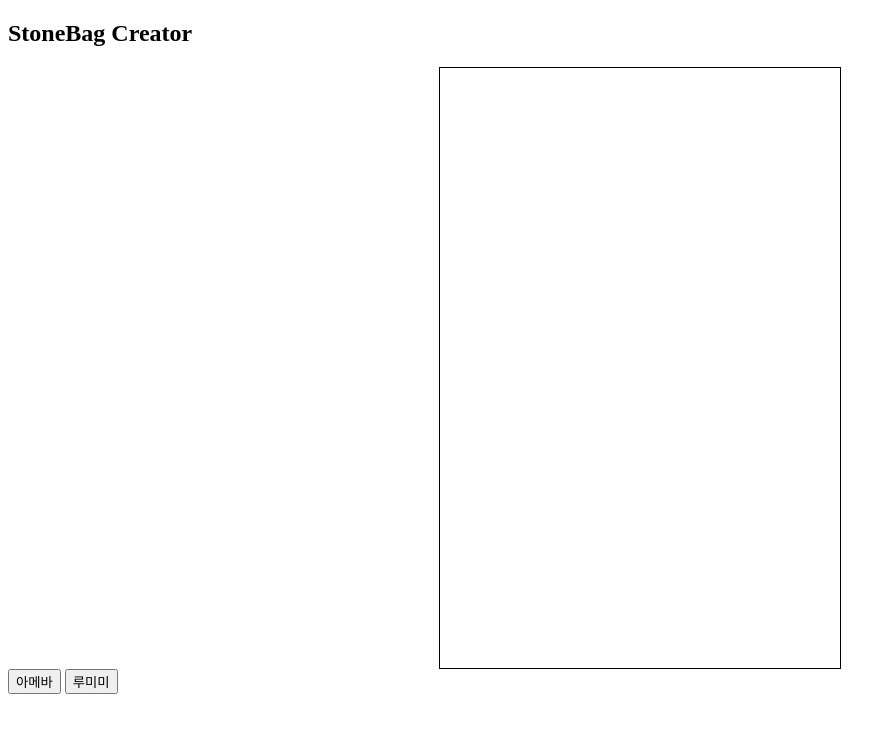
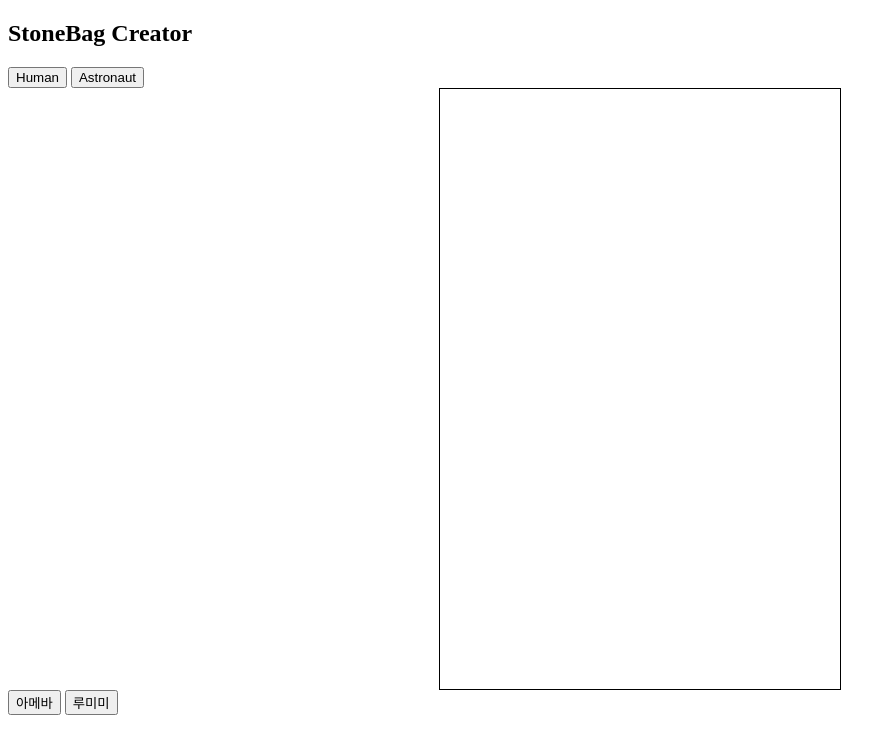
Before and after one commit to kyuiidotcom/dolbag-game, a plain HTML site: page index.html in a window 1280 px wide. Shown: the whole page, without its empty margins (0-896 px from the left). Drawn offline with Linux system fonts and the light colour scheme.

Commit message:
index.html 업데이트

```diff
--- a/index.html
+++ b/index.html
@@ -1,13 +1,14 @@
 <!DOCTYPE html>
 <html>
 <head>
-  <title>StoneBag Game</title>
+  <title>dolbag Game</title>
   <link rel="stylesheet" href="style.css">
 </head>
 <body>
 
 <h2>StoneBag Creator</h2>
-
+<button onclick="setCharacter('human.png')">Human</button>
+<button onclick="setCharacter('astro.png')">Astronaut</button>
 <div id="canvas"></div>
 
 <div id="menu">
```
